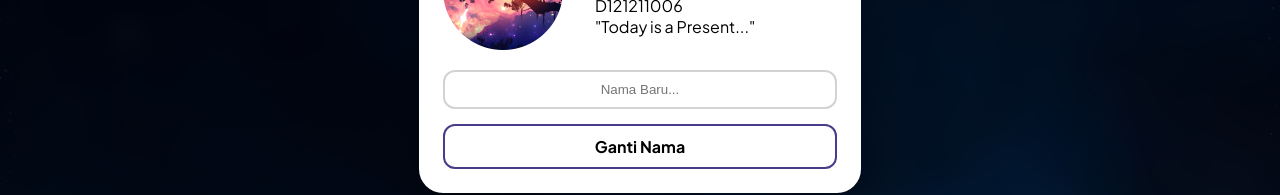
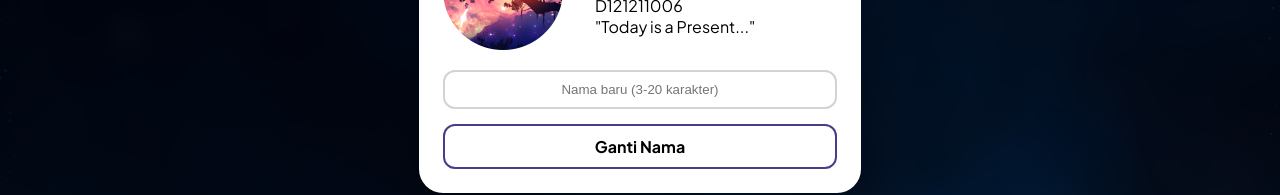
Before and after one commit to JavierAMPJ/banner-pmw2023, a Next.js app: page / in a window 1280 px wide. Shown: the part 351-546 px from the top of the page. Built offline with nearby package versions, Linux system fonts and the light colour scheme.

Commit message:
adding changes to css and script

```diff
--- a/src/app/globals.css
+++ b/src/app/globals.css
@@ -44,8 +44,8 @@ p{
 .profile-header-banner{
   width: 120px;
   height: 120px;
-
   position: relative;
+  flex-shrink: 0;
 }
 
 .banner-container{
@@ -86,7 +86,19 @@ p{
   align-items: center;
   border-radius: 12px;
   border: 2px solid #d4d2d2;
+  transition: 0.25s;
+  outline: none;
 }
+
+.cta-input:focus {
+  border-color: rgb(87, 79, 229);
+}
+
+.cta-input::after {
+  border: none;
+  border: 2px solid #d4d2d2;
+}
+
 .cta-button {
   display: flex;
   padding: 10px 50px;
@@ -102,6 +114,7 @@ p{
 }
 
 .cta-button:hover{
+  transition: 0.3s;
   background: rgb(103, 89, 193);
 }
 
--- a/src/app/page.js
+++ b/src/app/page.js
@@ -7,9 +7,9 @@ import './globals.css'
 export default function Home() {
   const [nama, setNama] = useState('JavierAMPJ')
   const [inputNama, setInputNama] = useState('')
-  const [placeholder, setPlaceholder] = useState('Nama Baru...')
+  const [placeholder, setPlaceholder] = useState('Nama baru (3-20 karakter)')
 
-  const handlerTekanEnter = (event) => {
+  function handlerTekanEnter(event){
     if (event.key === 'Enter'){
       handlerUbahNama(event)
     }
@@ -20,10 +20,13 @@ export default function Home() {
   }
 
   function handlerUbahNama(){
-    if (inputNama.trim() !== ''){
+    if (inputNama.trim() !== '' && inputNama.length > 2){
       setNama(inputNama)
       setInputNama('')
-      setPlaceholder('Nama Baru...')
+      setPlaceholder('Nama Baru (3-20 karakter)')
+    } else if (inputNama.trim() !== '' && inputNama.length <= 2){
+      setInputNama('')
+      setPlaceholder('Nama Minimal 3 Karakter!')
     } else {
       setPlaceholder('Nama Tidak Boleh Kosong!')
     }
@@ -51,7 +54,7 @@ export default function Home() {
             </div>
           </div>
           <div className="cta-banner-wrapper">
-            <input type='text' placeholder={placeholder} className='cta-input' onInput={handlerInputNama} value={inputNama} onKeyDown={handlerTekanEnter}/>
+            <input type='text' placeholder={placeholder} className='cta-input' onInput={handlerInputNama} value={inputNama} onKeyDown={handlerTekanEnter} minLength={3} maxLength={20}/>
             <div className='cta-button' onClick={handlerUbahNama}>
               <p>Ganti Nama</p>
             </div>
```
